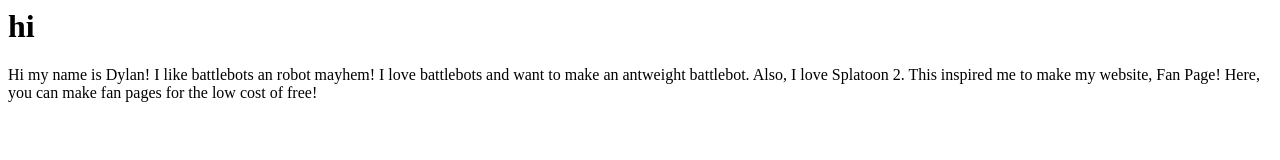
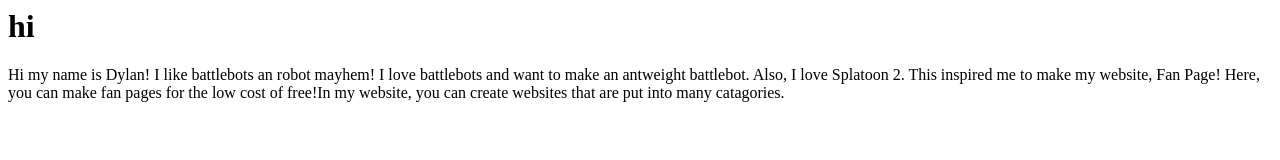
Before and after one commit to dylankim43/Aboutmeiguess, a plain HTML site: page Name.html in a window 1280 px wide. Drawn offline with Linux system fonts and the light colour scheme.

Commit message:
Update Name.html

```diff
--- a/Name.html
+++ b/Name.html
@@ -1,4 +1,4 @@
 <html>
   <h1>hi</h1>
-  <p1>Hi my name is Dylan! I like battlebots an robot mayhem! I love battlebots and want to make an antweight battlebot. Also, I love Splatoon 2. This inspired me to make my website, Fan Page! Here, you can make fan pages for the low cost of free!
+  <p1>Hi my name is Dylan! I like battlebots an robot mayhem! I love battlebots and want to make an antweight battlebot. Also, I love Splatoon 2. This inspired me to make my website, Fan Page! Here, you can make fan pages for the low cost of free!In my website, you can create websites that are put into many catagories.
 </html>
```
